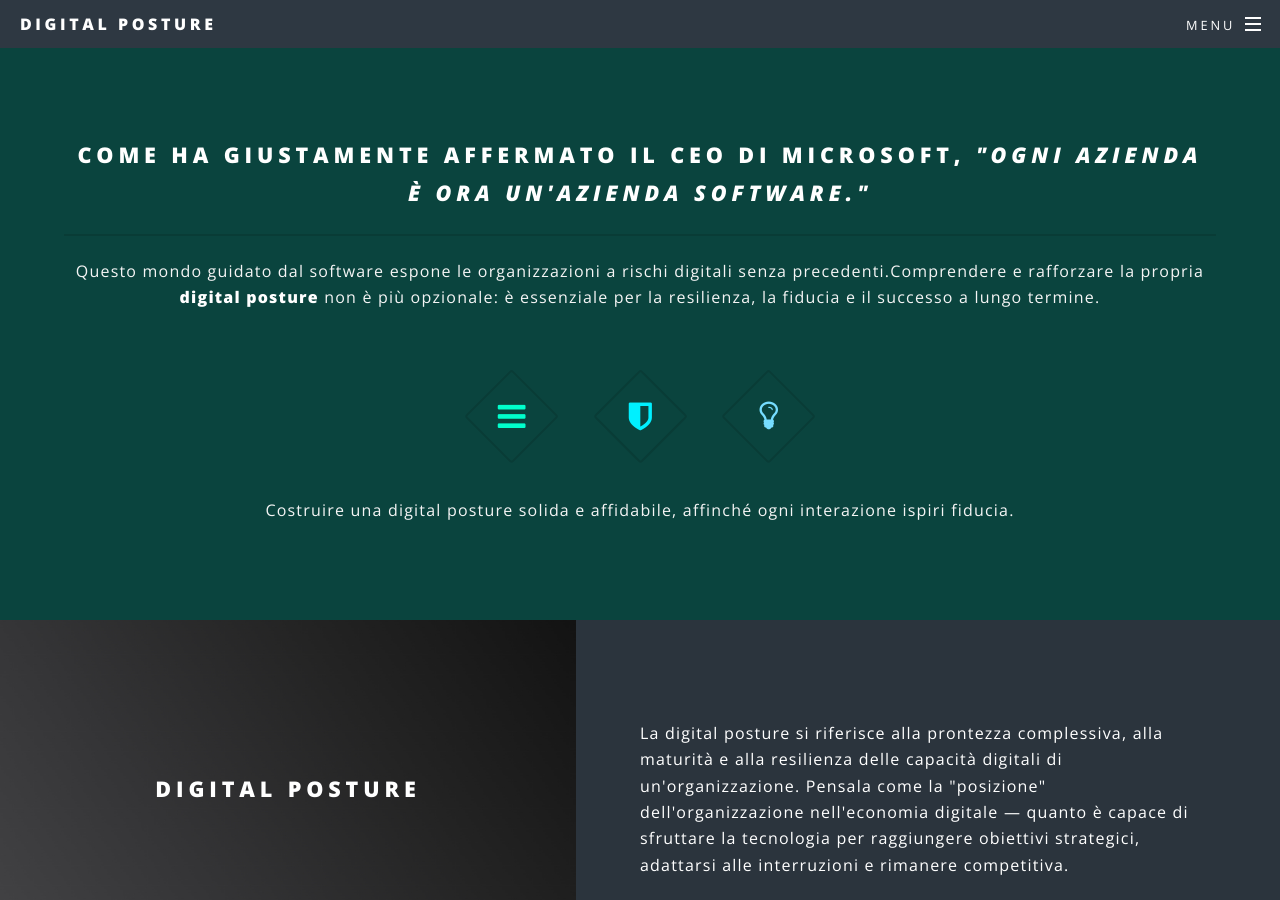
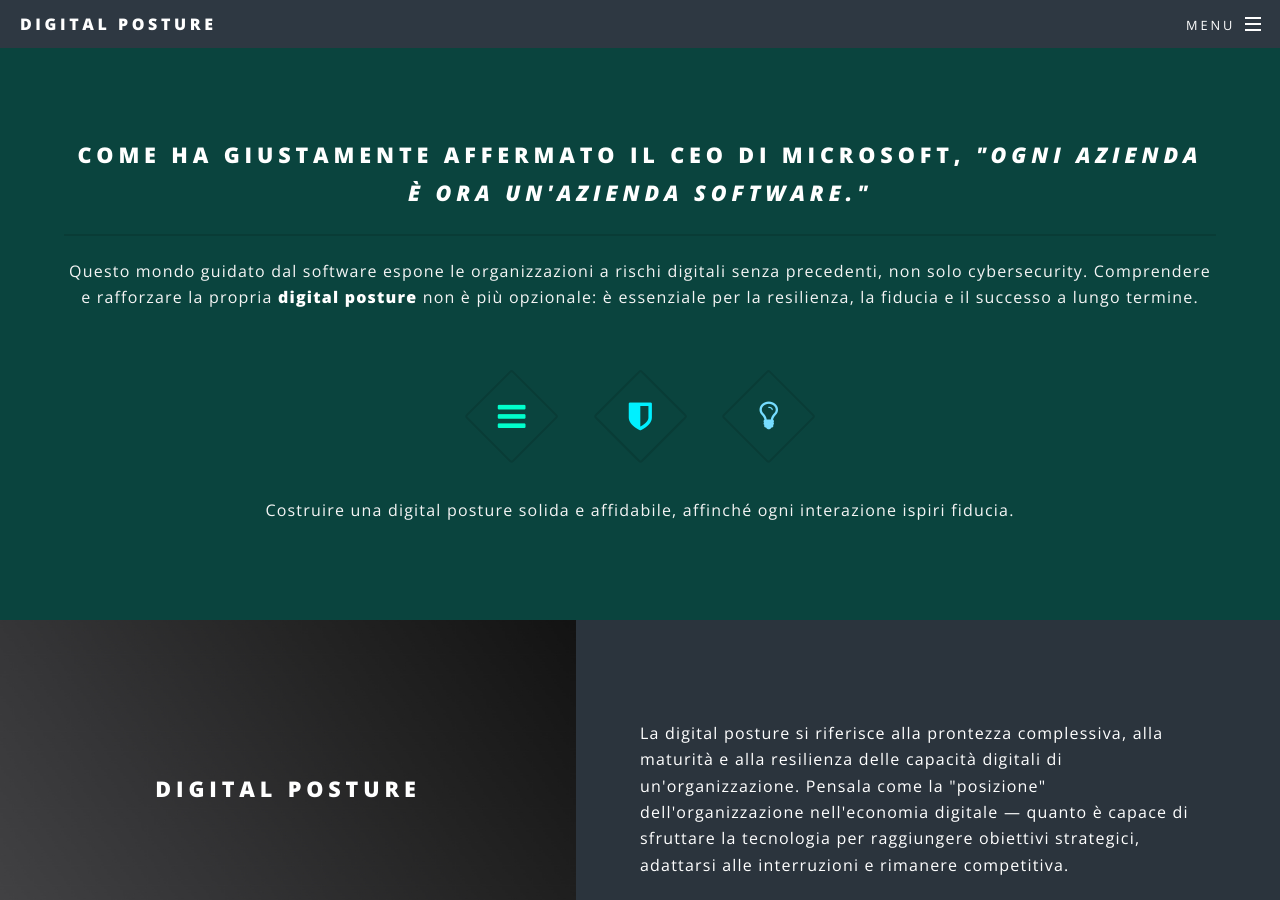
Before and after one commit to mixxr/it, a Jekyll site: the page built from index.html, in a window 1280 px wide and 900 px high, scrolled down 860 px. Built offline with Jekyll 4.4.1, drawn with Linux system fonts in a browser that asks for light colours.

Commit message:
index fixes

```diff
--- a/index.html
+++ b/index.html
@@ -19,7 +19,7 @@ permalink: /
 		<div class="inner">
 			<header class="major">
 				<h2>Come ha giustamente affermato il CEO di Microsoft, <i>"Ogni azienda è ora un'azienda software."</i></h2>
-				<p>Questo mondo guidato dal software espone le organizzazioni a rischi digitali senza precedenti.Comprendere e rafforzare la propria <span class="dp-label">digital posture</span> non è più opzionale: è essenziale per la resilienza, la fiducia e il successo a lungo termine.</p>
+				<p>Questo mondo guidato dal software espone le organizzazioni a rischi digitali senza precedenti, non solo cybersecurity. Comprendere e rafforzare la propria <span class="dp-label">digital posture</span> non è più opzionale: è essenziale per la resilienza, la fiducia e il successo a lungo termine.</p>
 			</header>
 			<ul class="icons major">
 				<li><span class="icon fa-reorder major style1"><span class="label">Valuta</span></span></li>
```
